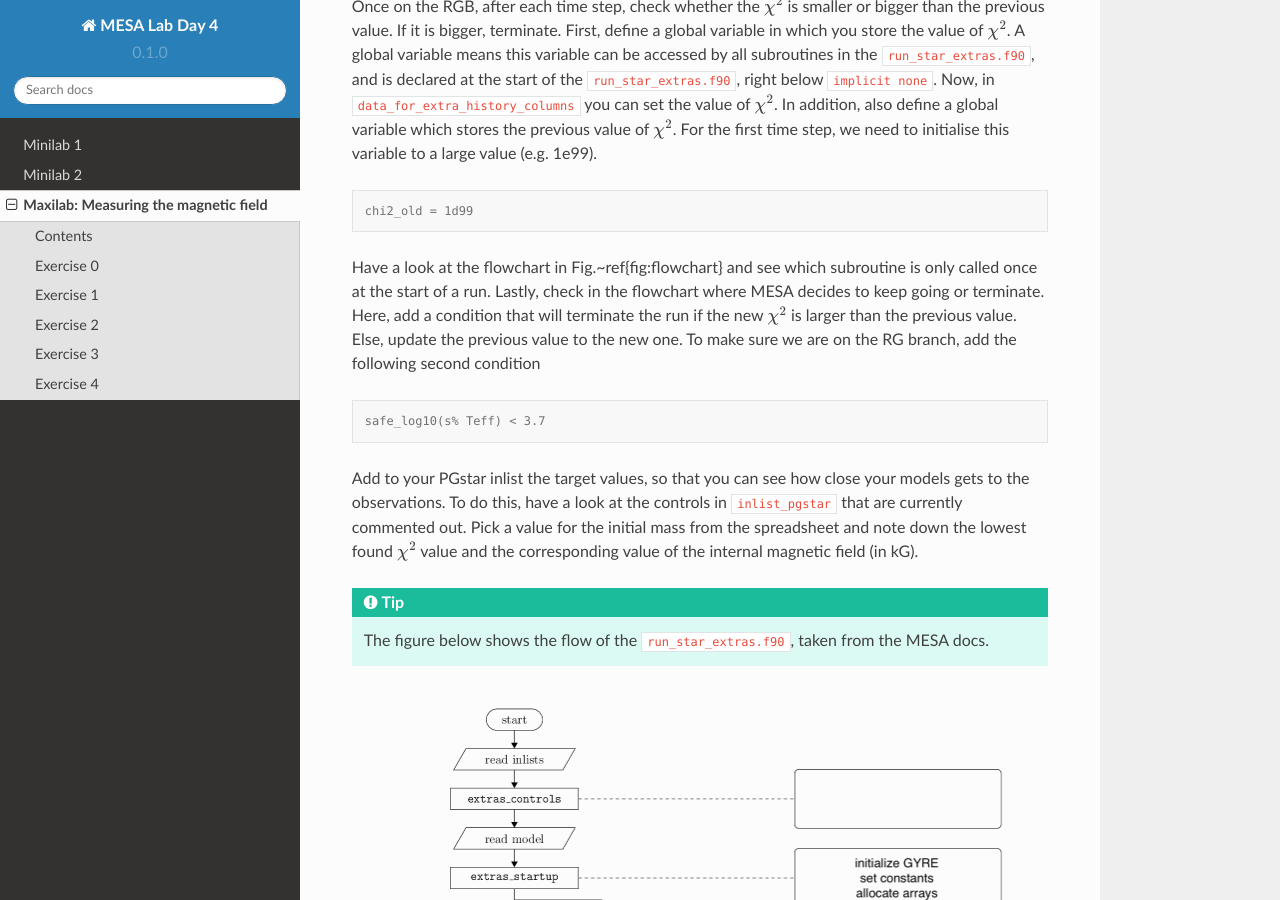
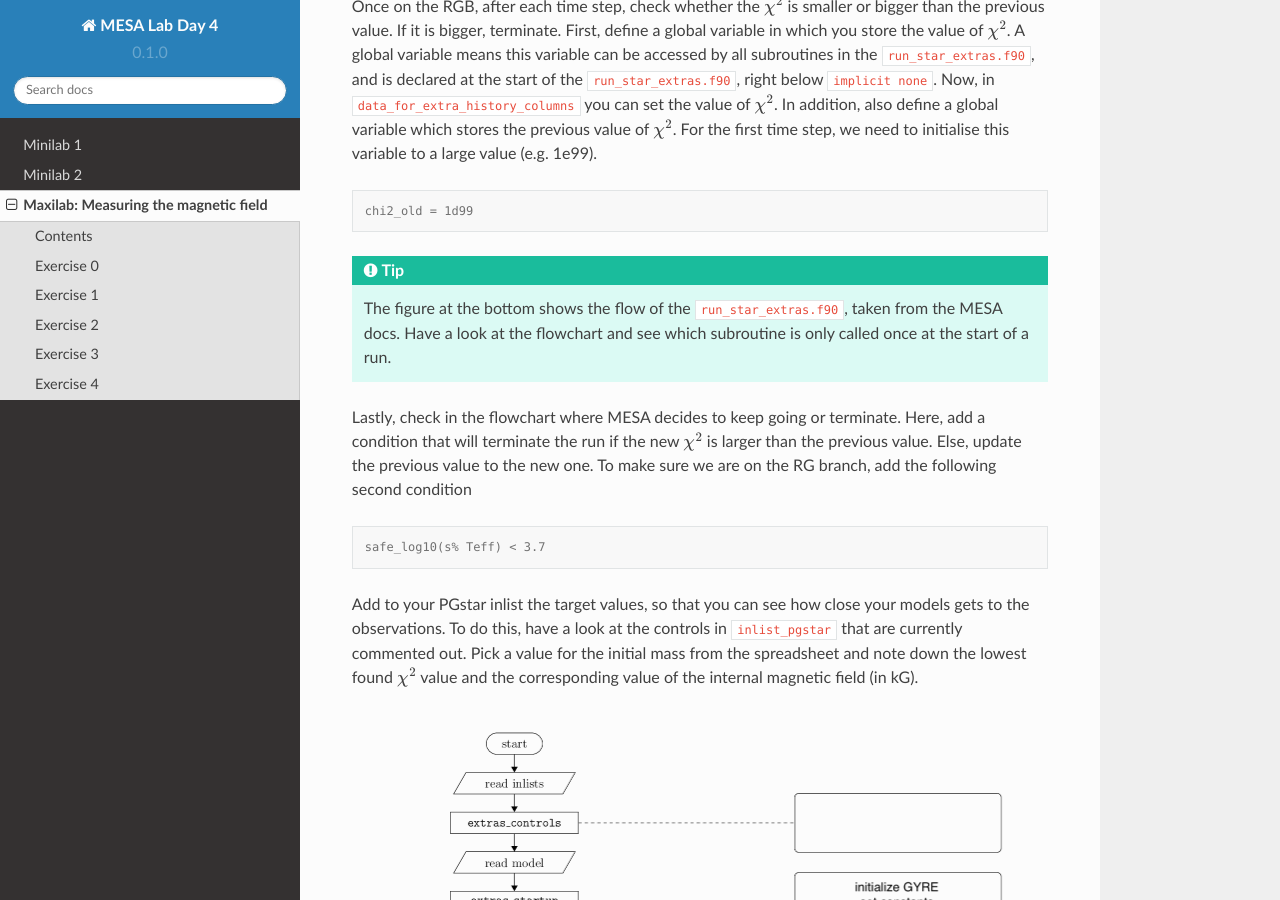
Before and after one commit to mesa-summer-school-2023/mesa-school-bugnet, a Sphinx documentation site: the page built from docs/maxilab.rst, in a window 1280 px wide and 900 px high, scrolled down 3829 px. Built offline with Sphinx 7.4.7 and the Read the Docs theme 2.0.0, drawn with Linux system fonts in a browser that asks for light colours.

Commit message:
Update maxilab.rst

```diff
--- a/docs/maxilab.rst
+++ b/docs/maxilab.rst
@@ -156,7 +156,11 @@ In addition, also define a global variable which stores the previous value of :m
 
     chi2_old = 1d99
 
-Have a look at the flowchart in Fig.~\ref{fig:flowchart} and see which subroutine is only called once at the start of a run.
+.. tip::
+
+    The figure at the bottom shows the flow of the ``run_star_extras.f90``, taken from the MESA docs.
+    Have a look at the flowchart and see which subroutine is only called once at the start of a run.
+
 Lastly, check in the flowchart where MESA decides to keep going or terminate. Here, add a condition that will terminate the run if the new :math:`\chi^2` is larger than the previous value. Else, update the previous value to the new one. To make sure we are on the RG branch, add the following second condition
 
 .. code:: console
@@ -166,9 +170,7 @@ Lastly, check in the flowchart where MESA decides to keep going or terminate. He
 Add to your PGstar inlist the target values, so that you can see how close your models gets to the observations. To do this, have a look at the controls in ``inlist_pgstar`` that are currently commented out.
 Pick a value for the initial mass from the spreadsheet and note down the lowest found :math:`\chi^2` value and the corresponding value of the internal magnetic field (in kG).
 
-.. tip::
 
-    The figure below shows the flow of the ``run_star_extras.f90``, taken from the MESA docs.
 
 .. image:: flowchart_run_star_extras.png
    :alt: Flowchart
```
